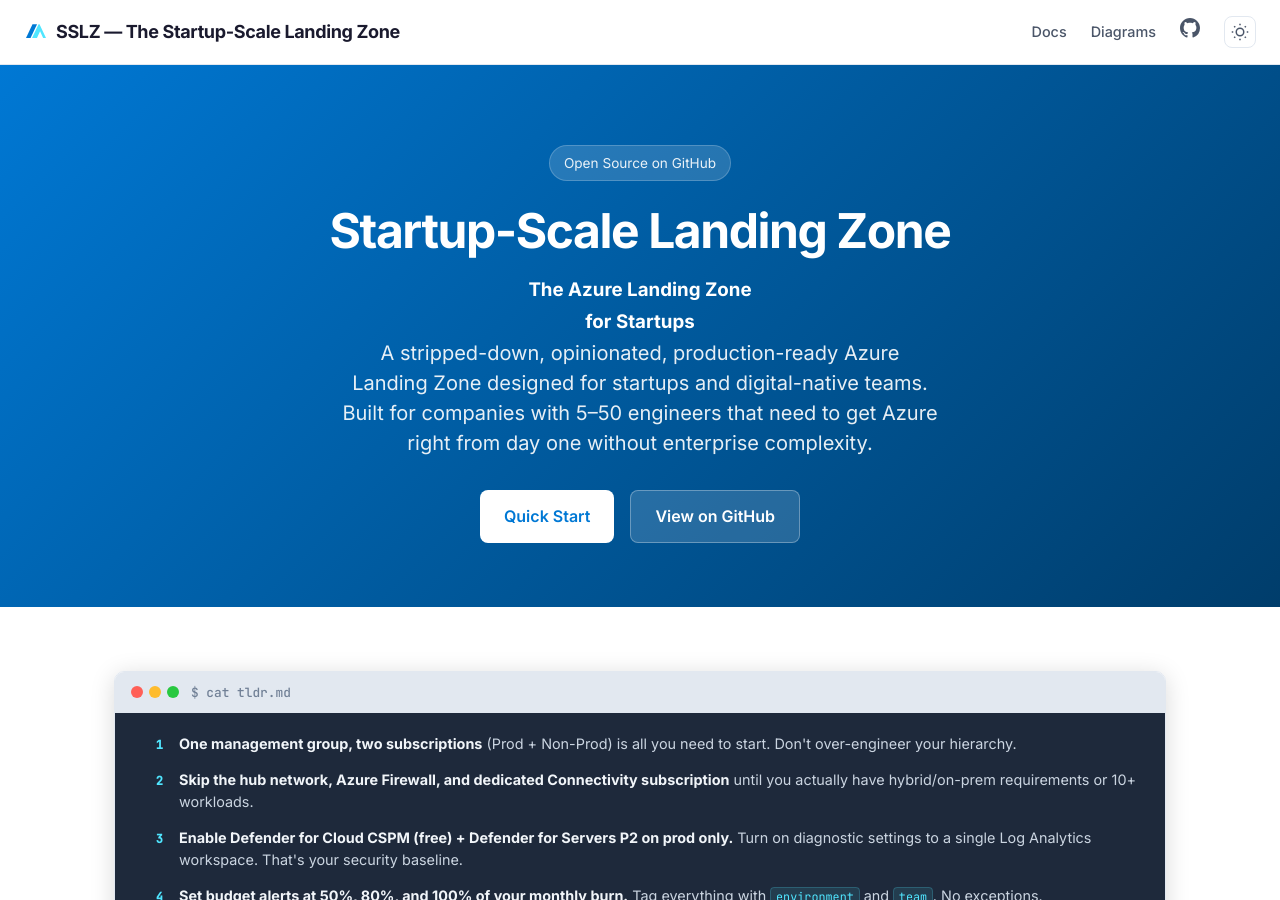
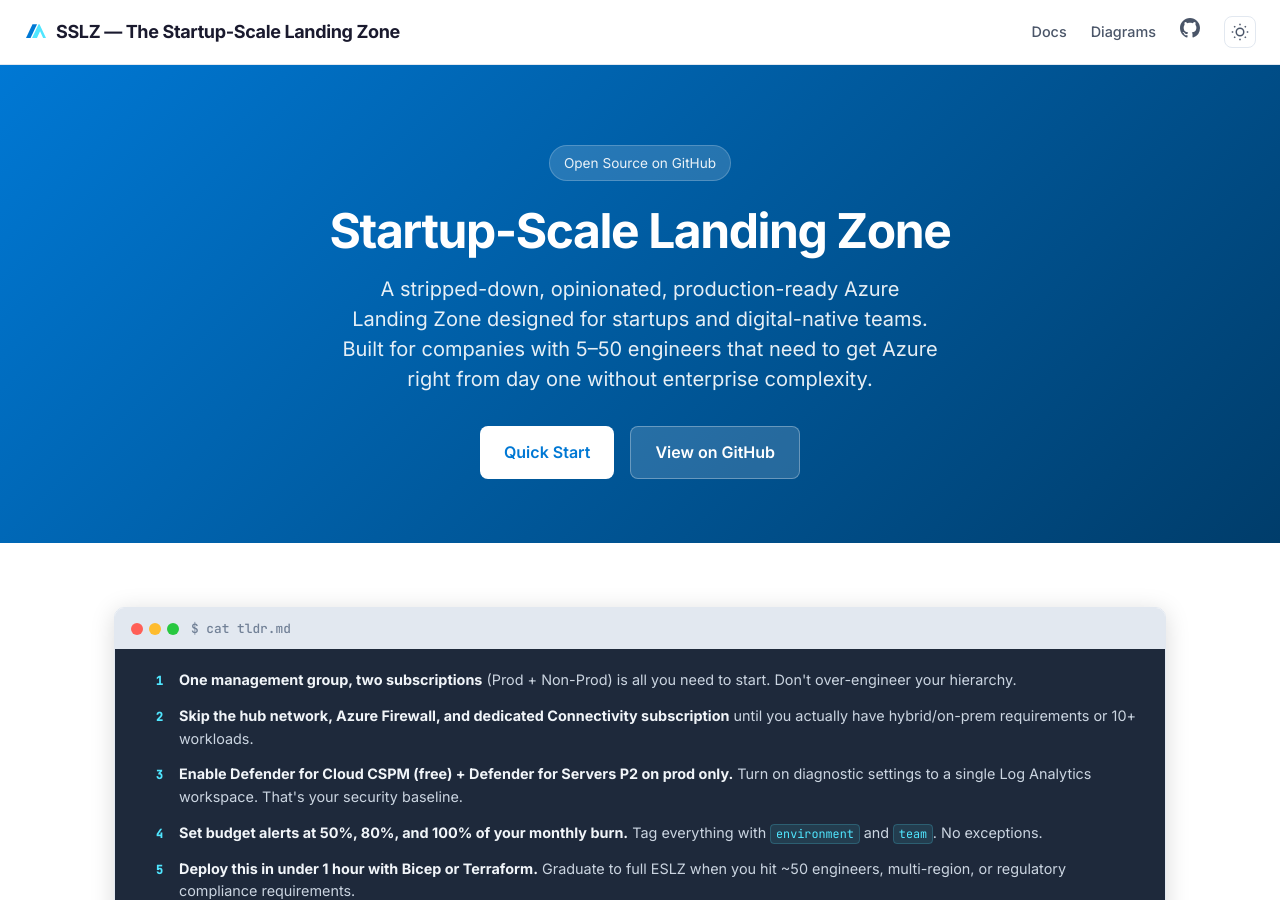
Before and after one commit to ricmmartins/sslz, a Jekyll site: the page built from index.md, in a window 1280 px wide and 900 px high. Built offline with Jekyll 4.4.1, drawn with Linux system fonts in a browser that asks for light colours.

Commit message:
Remove subtitle from landing page
Removed the subtitle for the Azure Landing Zone.

```diff
--- a/index.md
+++ b/index.md
@@ -7,7 +7,6 @@
 <section class="hero">
   <a href="{{ site.github_repo }}" class="hero-badge" target="_blank" rel="noopener">Open Source on GitHub</a>
   <h1>Startup-Scale Landing Zone</h1>
-  <h3>The Azure Landing Zone<br>for Startups</h3>
   <p class="tagline">A stripped-down, opinionated, production-ready Azure Landing Zone designed for startups and digital-native teams. Built for companies with 5–50 engineers that need to get Azure right from day one without enterprise complexity.</p>
   <div class="hero-ctas">
     <a href="#quick-start" class="btn btn-primary">Quick Start</a>
```
